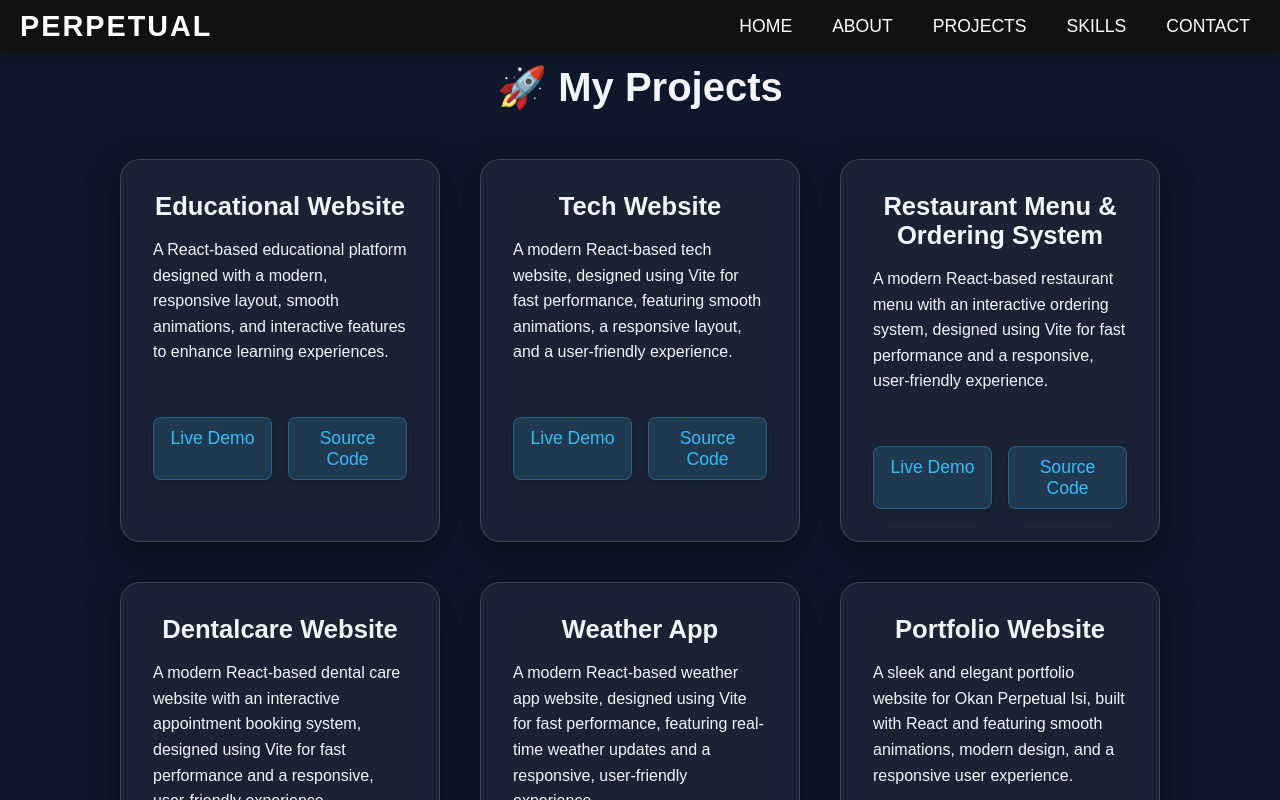
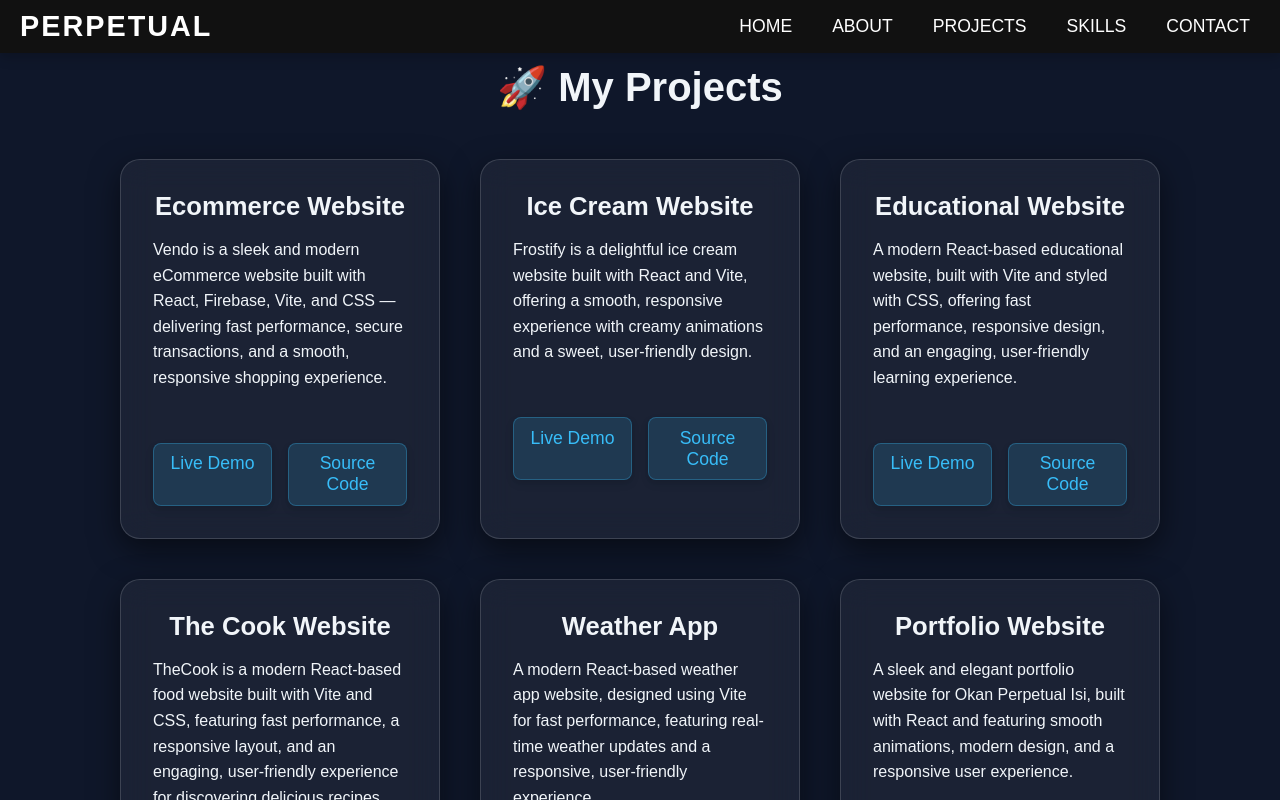
Before and after one commit to Perpetualisi/Perpetual_portfolio, a React (Vite) app: page /projects in a window 1280 px wide. Shown: the top 800 px of the page. Built offline with nearby package versions, Linux system fonts and the light colour scheme.

Commit message:
Update Projects section

```diff
--- a/src/Components/Projects/Projects.jsx
+++ b/src/Components/Projects/Projects.jsx
@@ -11,42 +11,42 @@ const Projects = () => {
 
         <div className="project-card">
           <div className="project-content">
+            <h3>Ecommerce Website</h3>
+            <p>Vendo is a sleek and modern eCommerce website built with React, Firebase, Vite, and CSS — delivering fast performance, secure transactions, and a smooth, responsive shopping experience.</p>
+            <div className="project-links">
+              <a href="https://my-ecommerce-nine-iota.vercel.app/" target="_blank" rel="noopener noreferrer" className="btn">Live Demo</a>
+              <a href="https://github.com/Perpetualisi/MyEcommerce" target="_blank" rel="noopener noreferrer" className="btn">Source Code</a>
+            </div>
+          </div>
+        </div>
+
+        <div className="project-card">
+          <div className="project-content">
+            <h3>Ice Cream Website</h3>
+            <p>Frostify is a delightful ice cream website built with React and Vite, offering a smooth, responsive experience with creamy animations and a sweet, user-friendly design.</p>
+            <div className="project-links">
+              <a href="https://ice-cream-iota-peach.vercel.app/" target="_blank" rel="noopener noreferrer" className="btn">Live Demo</a>
+              <a href="https://github.com/Perpetualisi/IceCream" target="_blank" rel="noopener noreferrer" className="btn">Source Code</a>
+            </div>
+          </div>
+        </div>
+        <div className="project-card">
+          <div className="project-content">
             <h3>Educational Website</h3>
-            <p>A React-based educational platform designed with a modern, responsive layout, smooth animations, and interactive features to enhance learning experiences.</p>
+            <p>A modern React-based educational website, built with Vite and styled with CSS, offering fast performance, responsive design, and an engaging, user-friendly learning experience.</p>
             <div className="project-links">
               <a href="https://okan-perpetual-isi.vercel.app/" target="_blank" rel="noopener noreferrer" className="btn">Live Demo</a>
               <a href="https://github.com/Perpetualisi/Educational-website" target="_blank" rel="noopener noreferrer" className="btn">Source Code</a>
             </div>
           </div>
         </div>
-
         <div className="project-card">
           <div className="project-content">
-            <h3>Tech Website</h3>
-            <p>A modern React-based tech website, designed using Vite for fast performance, featuring smooth animations, a responsive layout, and a user-friendly experience.</p>
+            <h3>The Cook Website</h3>
+            <p>TheCook is a modern React-based food website built with Vite and CSS, featuring fast performance, a responsive layout, and an engaging, user-friendly experience for discovering delicious recipes and meal ideas.</p>
             <div className="project-links">
-              <a href="https://tech-website-theta.vercel.app/" target="_blank" rel="noopener noreferrer" className="btn">Live Demo</a>
-              <a href="https://github.com/Perpetualisi/Tech-Website" target="_blank" rel="noopener noreferrer" className="btn">Source Code</a>
-            </div>
-          </div>
-        </div>
-        <div className="project-card">
-          <div className="project-content">
-            <h3>Restaurant Menu & Ordering System</h3>
-            <p>A modern React-based restaurant menu with an interactive ordering system, designed using Vite for fast performance and a responsive, user-friendly experience.</p>
-            <div className="project-links">
-              <a href="https://tasty-bite-eight.vercel.app/" target="_blank" rel="noopener noreferrer" className="btn">Live Demo</a>
-              <a href="https://github.com/Perpetualisi/Tasty-bite" target="_blank" rel="noopener noreferrer" className="btn">Source Code</a>
-            </div>
-          </div>
-        </div>
-        <div className="project-card">
-          <div className="project-content">
-            <h3>Dentalcare Website</h3>
-            <p>A modern React-based dental care website with an interactive appointment booking system, designed using Vite for fast performance and a responsive, user-friendly experience.</p>
-            <div className="project-links">
-              <a href="https://dentalcare-website-orcin.vercel.app/" target="_blank" rel="noopener noreferrer" className="btn">Live Demo</a>
-              <a href="https://github.com/Perpetualisi/Dentalcare-website" target="_blank" rel="noopener noreferrer" className="btn">Source Code</a>
+              <a href="https://thecook-alpha.vercel.app/" target="_blank" rel="noopener noreferrer" className="btn">Live Demo</a>
+              <a href="https://github.com/Perpetualisi/thecook" target="_blank" rel="noopener noreferrer" className="btn">Source Code</a>
             </div>
           </div>
         </div>
```
